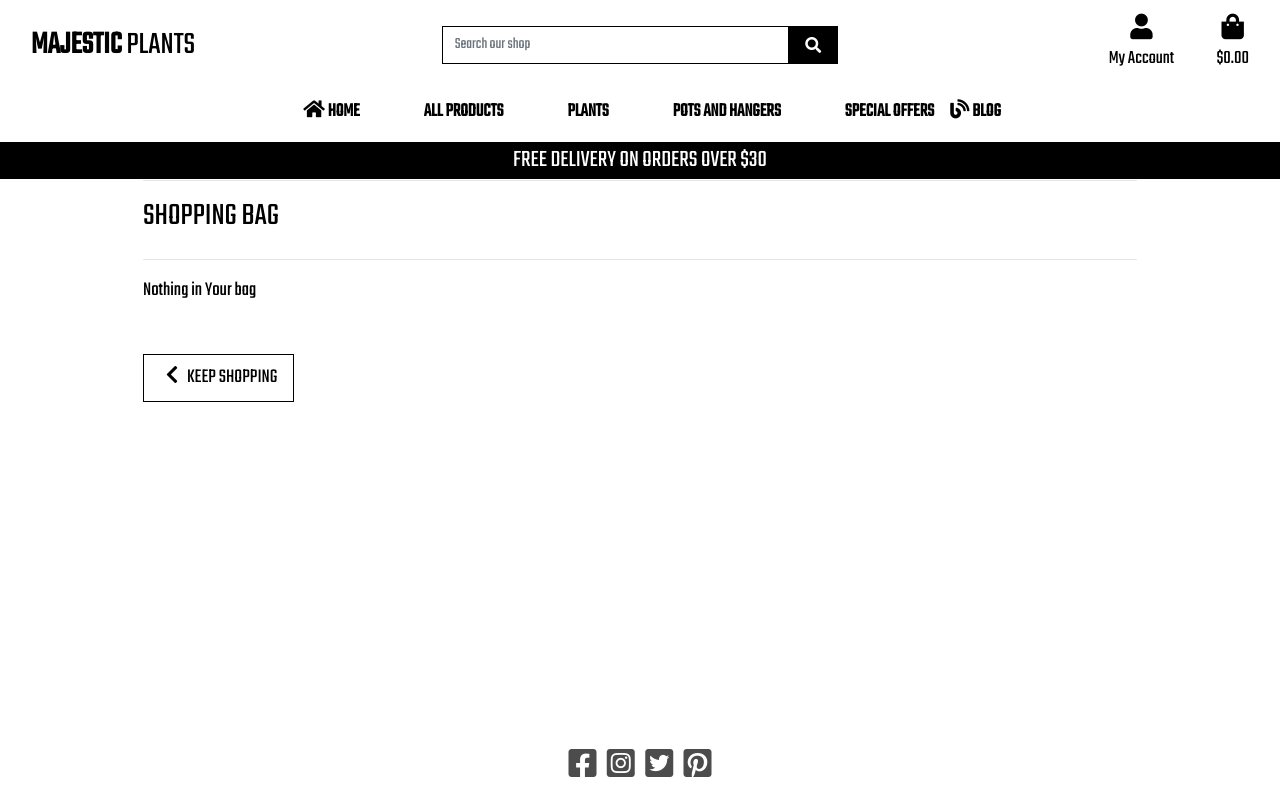
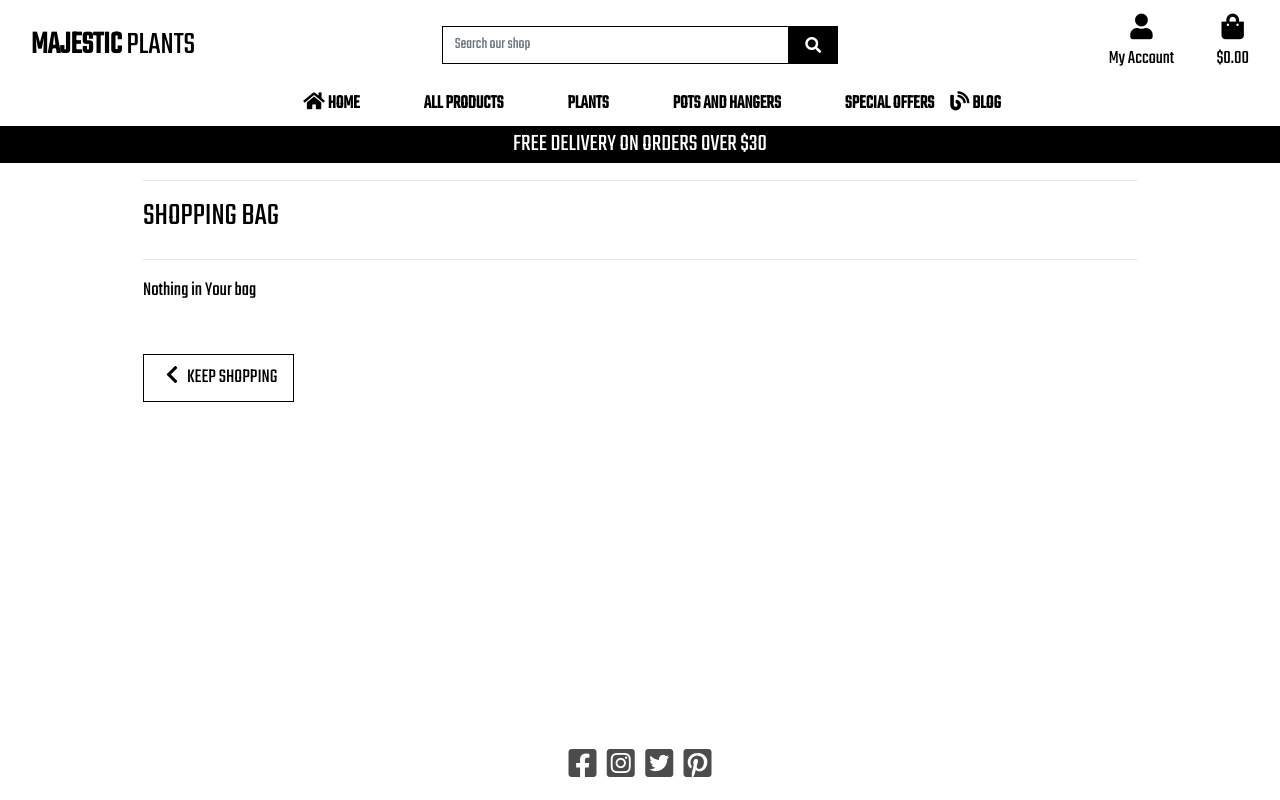
Before and after one commit to Luka-pp/Milestone-Projet-4, a Django app: page /bag/ in a window 1280 px wide. Run offline with Django 3.2, Linux system fonts and the light colour scheme; some libraries are stand-ins or nearby versions.

Commit message:
updated css for navbar

```diff
--- a/static/css/base.css
+++ b/static/css/base.css
@@ -212,11 +212,7 @@ a.category-badge > span.badge:hover{
     }
 }
 
-@media (min-width: 350px){
-    .navbar {
-        padding: 0.5rem 1rem;
-    }
-}
+
 
 
 .allauth-form-inner-content p {
```
